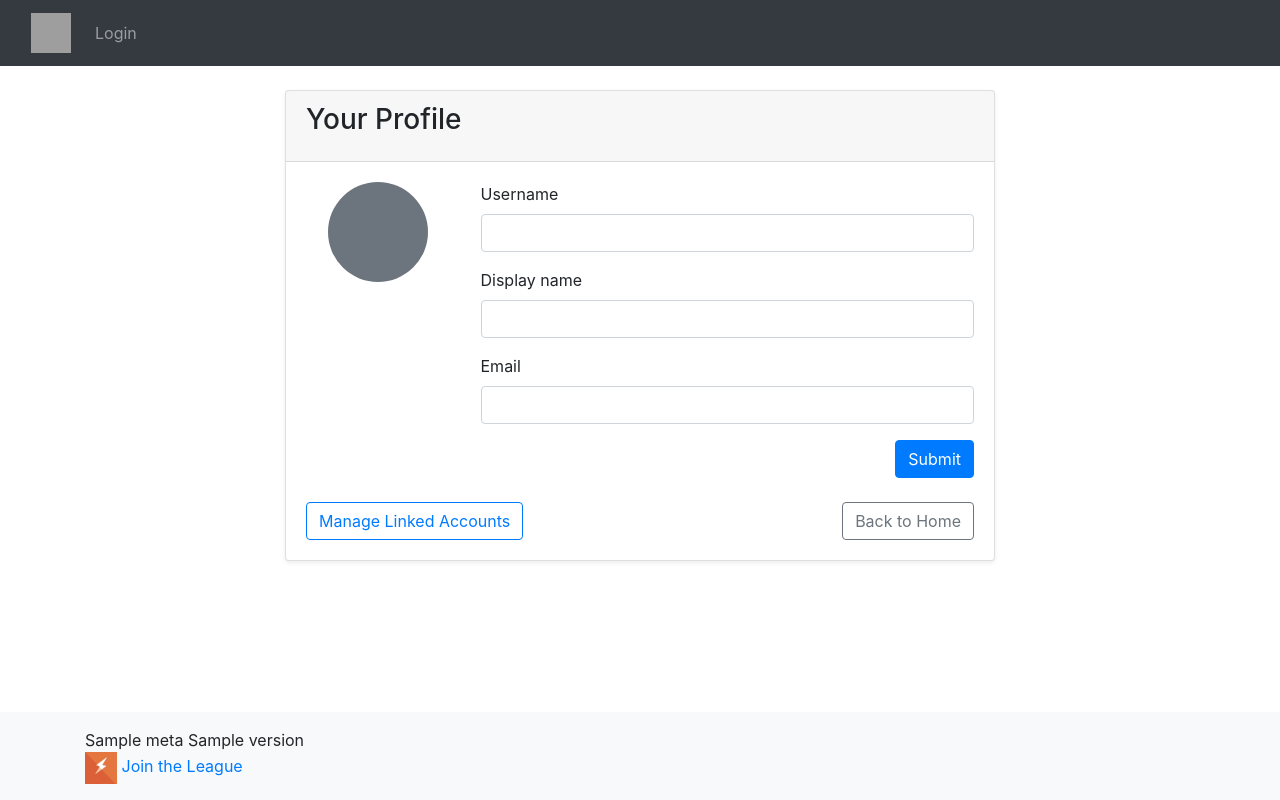
After one commit to League-Examples/flaskapp, a Python web app: template flaskapp/templates/auth/profile.html in a window 1280 px wide. The commit adds this page. Run offline with Jinja, Linux system fonts and the light colour scheme; the template is opened without the code that fills it: most values are stand-ins (such as "Sample title", 1, 10 or a date in 2020); form fields are guessed from the names that the template uses; some libraries are stand-ins or nearby versions; grey boxes are pictures that could not be loaded.

Commit message:
Add authentication module with OAuth support, user profile management, and linked accounts functionality

```diff
--- /dev/null
+++ b/flaskapp/templates/auth/profile.html
@@ -0,0 +1,84 @@
+{% extends "base/page.html" %}
+
+{% block title %}Profile{% endblock %}
+
+{% block content %}
+<div class="container">
+    <div class="row justify-content-center">
+        <div class="col-md-8">
+            <div class="card shadow-sm mb-4">
+                <div class="card-header">
+                    <h3 class="card-title">Your Profile</h3>
+                </div>
+                <div class="card-body">
+                    <div class="row mb-4">
+                        <div class="col-md-3 text-center">
+                            {% if current_user.picture_url %}
+                                <img src="{{ current_user.picture_url }}" class="rounded-circle" alt="Profile picture" style="width: 100px; height: 100px;">
+                            {% else %}
+                                <div class="rounded-circle bg-secondary d-flex align-items-center justify-content-center" style="width: 100px; height: 100px; margin: 0 auto;">
+                                    <i class="fa-solid fa-user fa-2x text-white"></i>
+                                </div>
+                            {% endif %}
+                        </div>
+                        <div class="col-md-9">
+                            <form method="POST">
+                                {{ form.hidden_tag() }}
+
+                                <div class="mb-3">
+                                    {{ form.username.label(class="form-label") }}
+                                    {{ form.username(class="form-control") }}
+                                    {% if form.username.errors %}
+                                        <div class="text-danger">
+                                            {% for error in form.username.errors %}
+                                                {{ error }}
+                                            {% endfor %}
+                                        </div>
+                                    {% endif %}
+                                </div>
+
+                                <div class="mb-3">
+                                    {{ form.display_name.label(class="form-label") }}
+                                    {{ form.display_name(class="form-control") }}
+                                    {% if form.display_name.errors %}
+                                        <div class="text-danger">
+                                            {% for error in form.display_name.errors %}
+                                                {{ error }}
+                                            {% endfor %}
+                                        </div>
+                                    {% endif %}
+                                </div>
+
+                                <div class="mb-3">
+                                    {{ form.email.label(class="form-label") }}
+                                    {{ form.email(class="form-control") }}
+                                    {% if form.email.errors %}
+                                        <div class="text-danger">
+                                            {% for error in form.email.errors %}
+                                                {{ error }}
+                                            {% endfor %}
+                                        </div>
+                                    {% endif %}
+                                </div>
+
+                                <div class="d-grid gap-2 d-md-flex justify-content-md-end">
+                                    {{ form.submit(class="btn btn-primary") }}
+                                </div>
+                            </form>
+                        </div>
+                    </div>
+
+                    <div class="d-flex justify-content-between">
+                        <a href="{{ url_for('auth.link') }}" class="btn btn-outline-primary">
+                            <i class="fa-solid fa-link me-2"></i> Manage Linked Accounts
+                        </a>
+                        <a href="{{ url_for('main.index') }}" class="btn btn-outline-secondary">
+                            Back to Home
+                        </a>
+                    </div>
+                </div>
+            </div>
+        </div>
+    </div>
+</div>
+{% endblock %}
--- a/flaskapp/templates/base/page.html
+++ b/flaskapp/templates/base/page.html
@@ -31,21 +31,28 @@
         </li>
         {% endif %}
 
-
-
       </ul>
       <ul class="navbar-nav ms-auto mb-2 mb-lg-0">
         {% if current_user.is_authenticated %}
+        <li class="nav-item dropdown">
+          <a class="nav-link dropdown-toggle" href="#" id="userDropdown" role="button" data-bs-toggle="dropdown" aria-expanded="false">
+            {% if current_user.picture_url %}
+            <img src="{{ current_user.picture_url }}" alt="Avatar" class="rounded-circle me-1" width="24" height="24">
+            {% else %}
+            <i class="fas fa-user-circle me-1"></i>
+            {% endif %}
+            {{ current_user.display_name or current_user.username or 'User' }}
+          </a>
+          <ul class="dropdown-menu dropdown-menu-end" aria-labelledby="userDropdown">
+            <li><a class="dropdown-item" href="{{ url_for('auth.profile') }}"><i class="fas fa-user me-2"></i>Profile</a></li>
+            <li><a class="dropdown-item" href="{{ url_for('auth.link') }}"><i class="fas fa-link me-2"></i>Linked Accounts</a></li>
+            <li><hr class="dropdown-divider"></li>
+            <li><a class="dropdown-item" href="{{ url_for('auth.logout') }}"><i class="fas fa-sign-out-alt me-2"></i>Logout</a></li>
+          </ul>
+        </li>
+        {% else %}
         <li class="nav-item">
-          <a class="nav-link" href="{{ url_for('auth.profile') }}">Profile</a>
-        </li>
-        {% if current_user.avatar_url %}
-        <li class="nav-item">
-          <img src="{{ current_user.avatar_url }}" alt="Avatar" class="rounded-circle" width="30" height="30">
-        </li>
-        {% endif %}
-        <li class="nav-item">
-          <a class="nav-link" href="{{ url_for('auth.logout') }}">Logout</a>
+          <a class="nav-link" href="{{ url_for('auth.login') }}"><i class="fas fa-sign-in-alt me-1"></i>Login</a>
         </li>
         {% endif %}
       </ul>
```
Also changed, not shown: flaskapp/auth/forms.py (+13 -0 lines), flaskapp/auth/models.py (added, +67 -0 lines), flaskapp/config/base.py (+8 -0 lines), flaskapp/templates/auth/link.html (added, +61 -0 lines), flaskapp/templates/auth/login.html (added, +45 -0 lines), flaskapp/auth/README.md (added).
